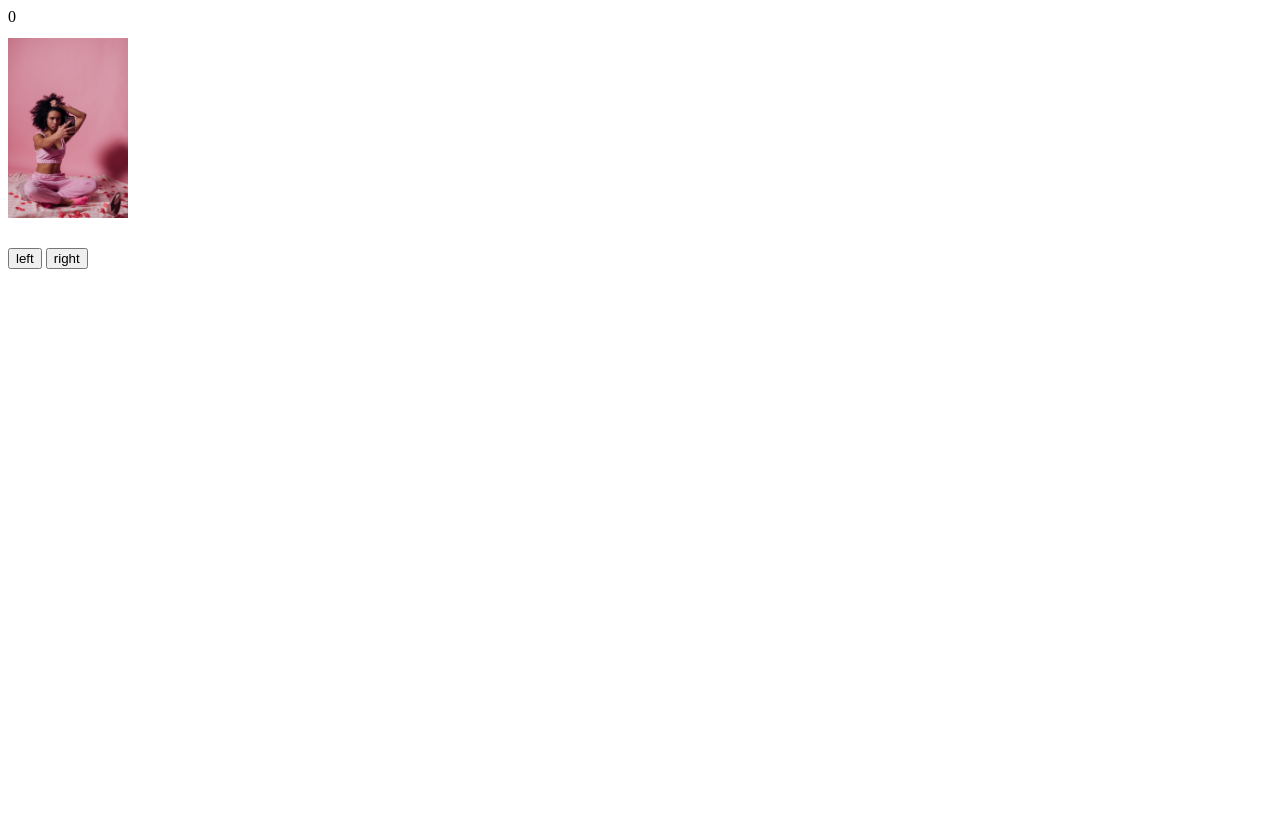
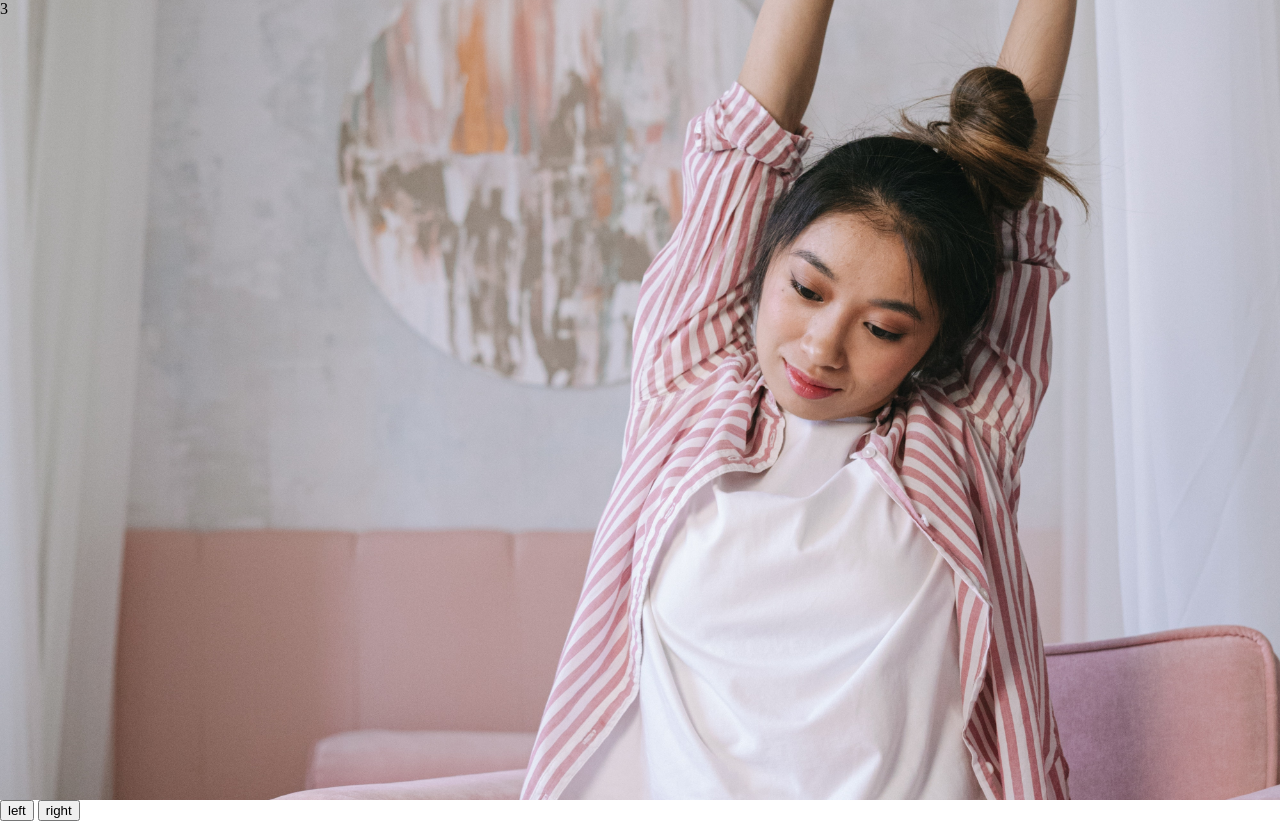
Before and after one commit to etiennezastko/carrousel, a PHP site: page / in a window 1280 px wide. Before the commit the page ends 269 px from the top, so only its background shows below. Run offline with PHP 8.4, Linux system fonts and the light colour scheme.

Commit message:
carrousel

```diff
--- a/carrousel.js
+++ b/carrousel.js
@@ -71,3 +71,4 @@ function leftClick() {
         console.log(counter);
     }
 }
+setInterval(rightClick, 500);
--- a/style.css
+++ b/style.css
@@ -1,8 +1,13 @@
+body {
+  margin: 0;
+  padding: 0;
+}
+
 #carrousel {
-  height: 240px;
-  width: 120px;
+  height: 100vh;
+  width: 100vw;
   background-image: url("images/1.jpg");
-  background-size: contain;
+  background-size: cover;
   background-repeat: no-repeat;
   background-position: center;
 }
```
